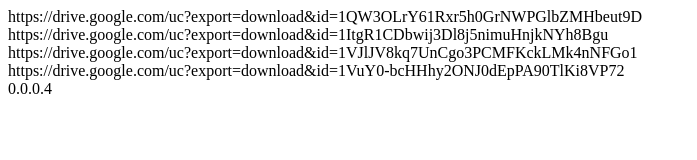
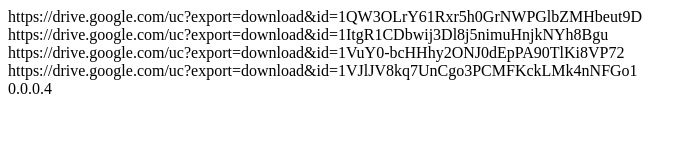
Before and after one commit to FikuSystems/Music.LCD.WebService, a plain HTML site: page Music.LCD.WebService.Versions.html in a window 1280 px wide. Shown: the whole page, without its empty margins (0-697 px from the left). Drawn offline with Linux system fonts and the light colour scheme.

Commit message:
Update Music.LCD.WebService.Versions.html

```diff
--- a/Music.LCD.WebService.Versions.html
+++ b/Music.LCD.WebService.Versions.html
@@ -8,8 +8,8 @@
 <body>
     <div id="link1">https://drive.google.com/uc?export=download&id=1QW3OLrY61Rxr5h0GrNWPGlbZMHbeut9D</div>
     <div id="link2">https://drive.google.com/uc?export=download&id=1ItgR1CDbwij3Dl8j5nimuHnjkNYh8Bgu</div>
-    <div id="link3">https://drive.google.com/uc?export=download&id=1VJlJV8kq7UnCgo3PCMFKckLMk4nNFGo1</div>
-    <div id="link4">https://drive.google.com/uc?export=download&id=1VuY0-bcHHhy2ONJ0dEpPA90TlKi8VP72</div>
+    <div id="link3">https://drive.google.com/uc?export=download&id=1VuY0-bcHHhy2ONJ0dEpPA90TlKi8VP72</div>
+    <div id="link4">https://drive.google.com/uc?export=download&id=1VJlJV8kq7UnCgo3PCMFKckLMk4nNFGo1</div>
     <div id="version">0.0.0.4</div>
 </body>
 </html>
```
